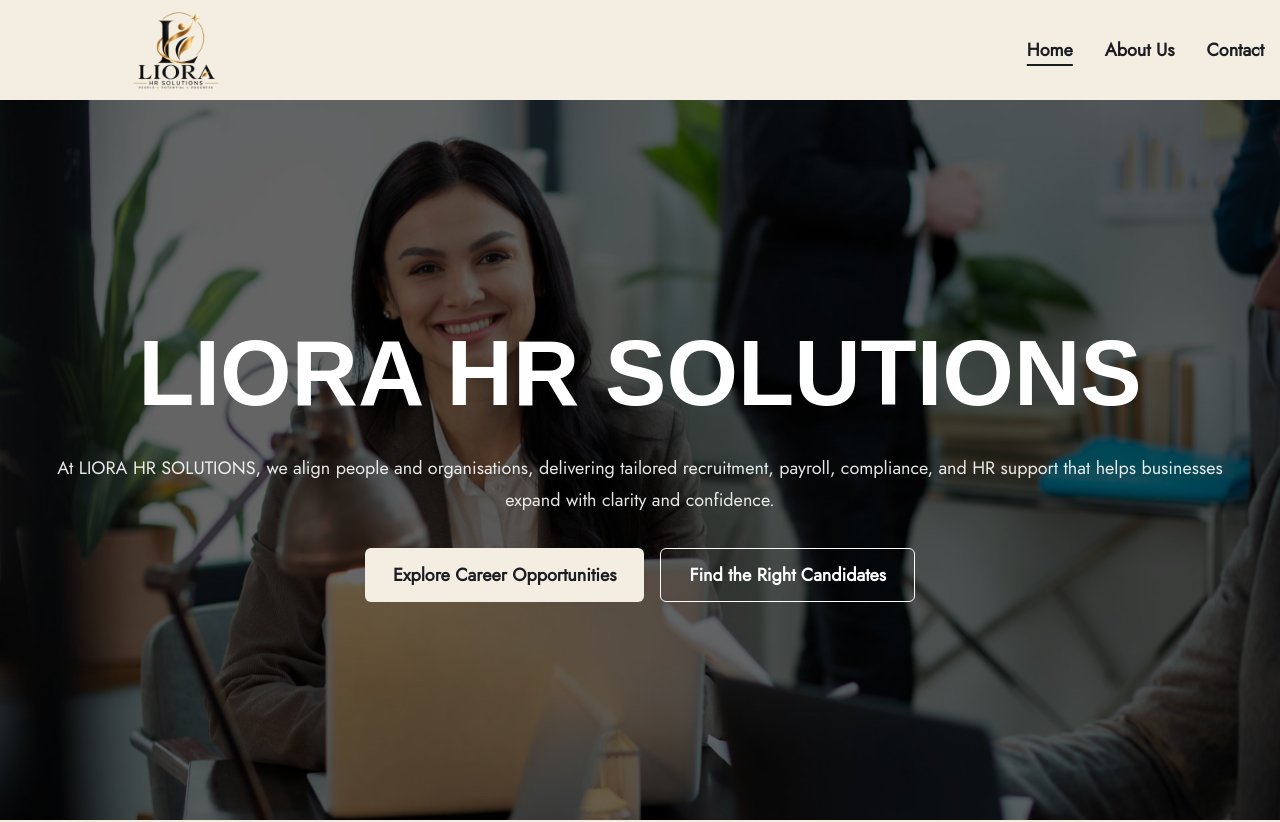
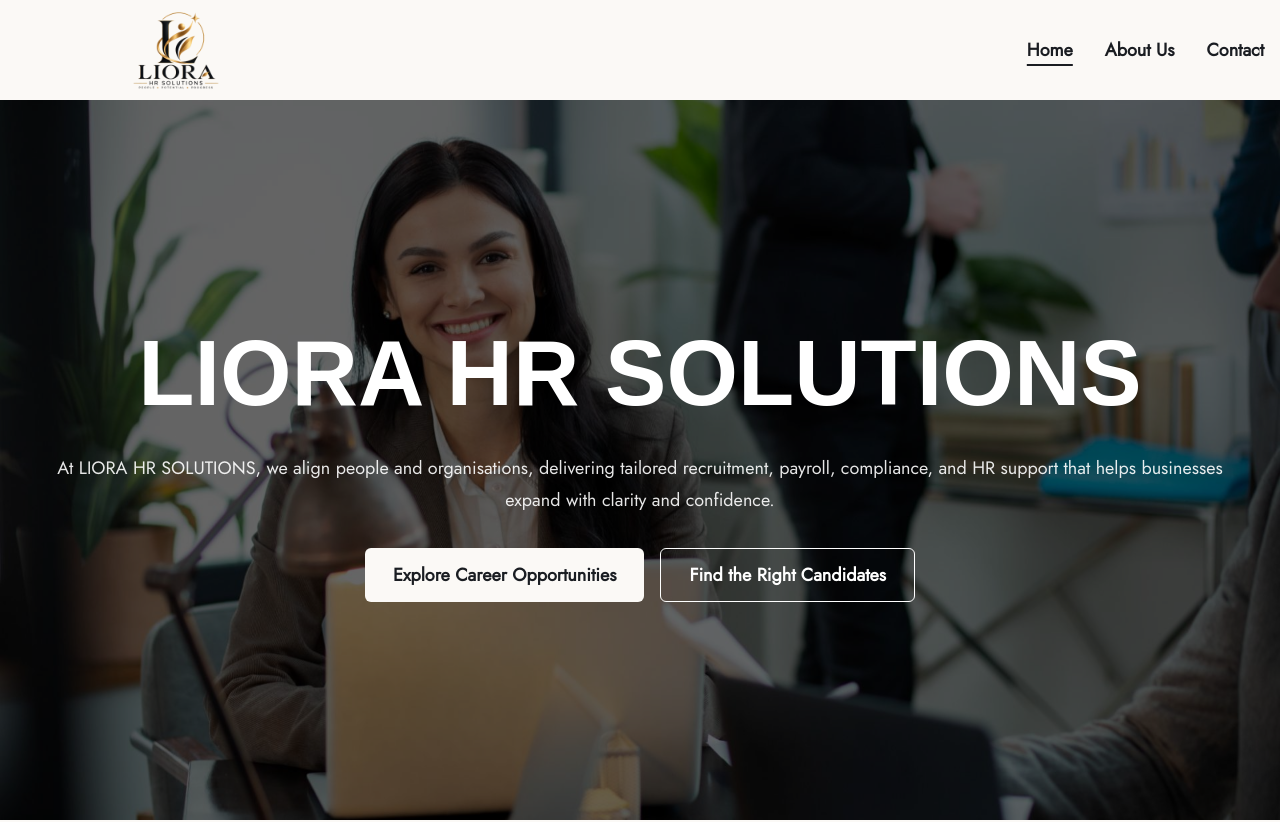
Before and after one commit to ramumaheshwaram/LIOR-HR-SOLUTIONS, a React (Vite) app: page / in a window 1280 px wide. Shown: the top 822 px of the page. Built offline with nearby package versions, Linux system fonts and the light colour scheme; a web font is replaced by a local one.

Commit message:
changes done

```diff
--- a/src/index.css
+++ b/src/index.css
@@ -25,7 +25,7 @@
   --font-paragraph: "Jost", sans-serif;
 
   /* Colors */
-  --color-primary: #f3ede2;
+  --color-primary: #fbf9f6;
   --color-secondary: #1a1d22;
   --color-accent: #f4673a;
 
```
